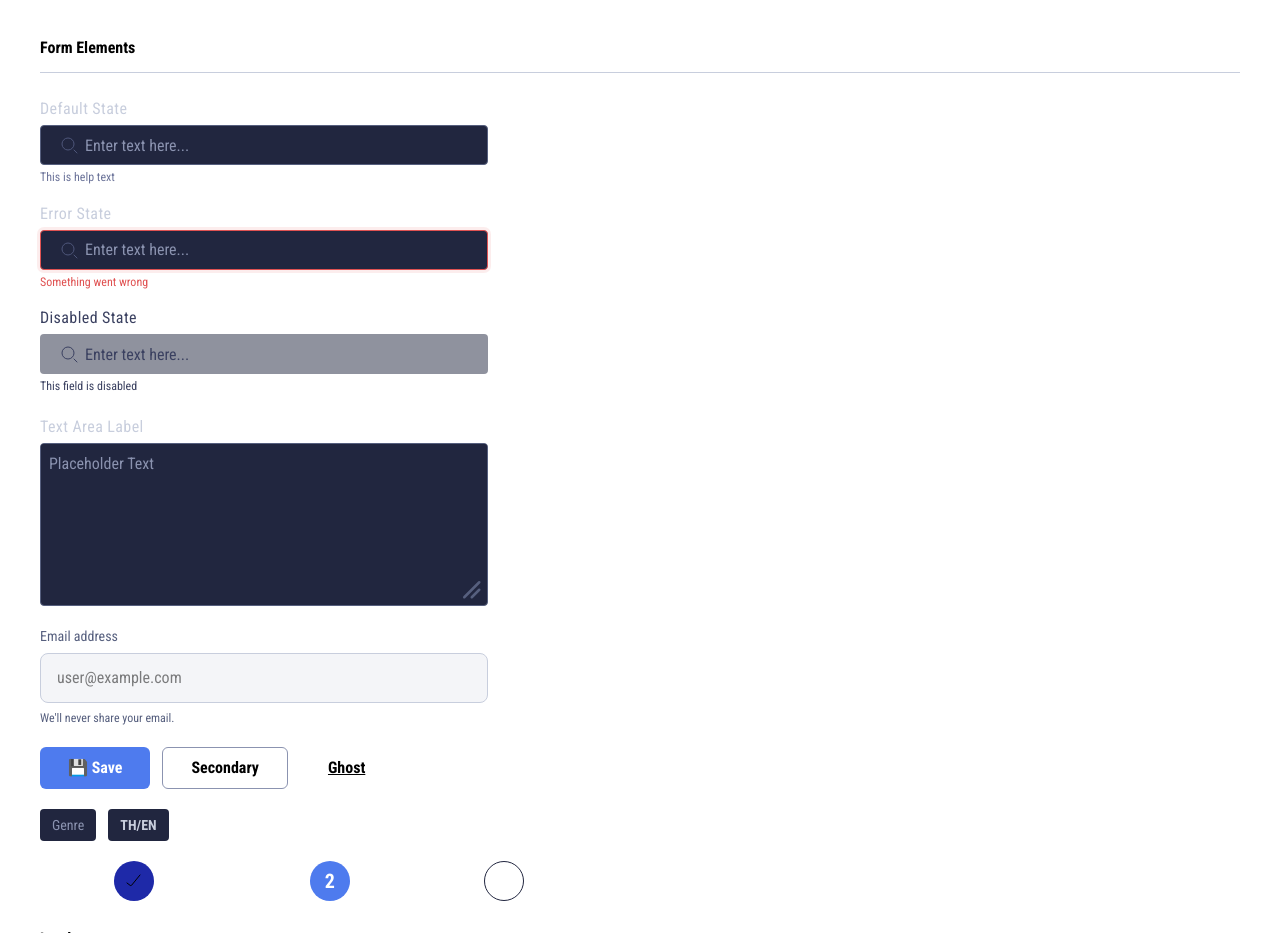
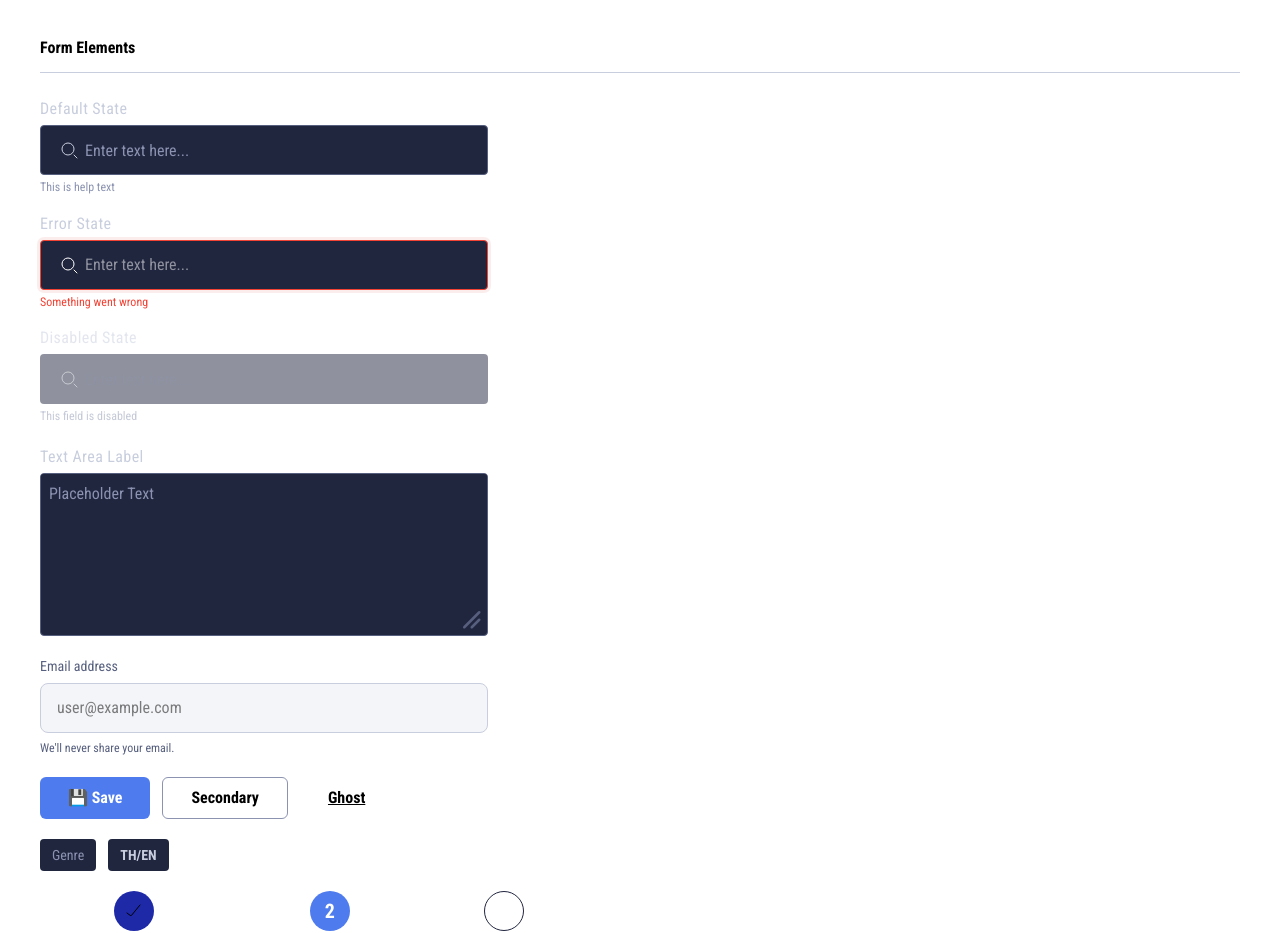
Before and after one commit to fsd10-finalproject2/minor-cineplex-app, a Vue app: page / in a window 1280 px wide. Shown: the part 3180-4113 px from the top of the page. Built offline with nearby package versions, Linux system fonts and the light colour scheme.

Commit message:
fix: adjust BaseInput and BaseTextarea style

```diff
--- a/src/components/ui/BaseInput/BaseInput.vue
+++ b/src/components/ui/BaseInput/BaseInput.vue
@@ -19,18 +19,17 @@ const isFocused = ref(false)
 const isDisabled = computed(() => props.state === 'disable')
 const isError = computed(() => props.state === 'error')
 const isFilled = computed(() => !!props.modelValue && props.modelValue.length > 0)
-//บางสีลองใช้แล้วมันแปลก ๆ จาก figma เลยหาสีที่ใกล้เคียงกับ figma
 const wrapperClasses = computed(() => {
   // 1. Base Style
   const layout =
-    'flex items-center h-10 rounded-sm border transition-all duration-150 pl-[16px] py-[12px] pr-[12px] gap-[4px]'
+    'flex items-center rounded-sm border transition-all duration-150 pl-[16px] py-[12px] pr-[12px] gap-[4px]'
 
   // 2. Visual styles per state
   const styles = {
-    error: 'bg-gray-100 border-[#e05252] shadow-[0_0_0_3px_rgba(224,82,82,0.10)]',
+    error: 'bg-gray-100 border-[#F34335] shadow-[0_0_0_3px_rgba(224,82,82,0.10)]',
     disabled: 'bg-gray-100/50 border-transparent cursor-not-allowed',
     focused: 'bg-gray-100 border-gray-300 shadow-[0_0_0_3px_rgba(108,111,255,0.12)]',
-    filled: 'bg-gray-100 border-[#3d4566]',
+    filled: 'bg-gray-100 border-gray-200',
     default: 'bg-gray-100 border-gray-200',
   }
 
@@ -49,30 +48,32 @@ const wrapperClasses = computed(() => {
 })
 
 const labelClasses = computed(() => {
-  const base = 'text-[16px] font-normal style-body-2 tracking-wide select-none'
+  const base = 'text-[16px] style-body-2 tracking-wide select-none'
   const styles = {
-    disabled: 'text-[#3a4060]',
+    error: 'text-gray-400',
+    disabled: 'text-gray-400/50',
     default: 'text-gray-400',
   }
-  return [base, isDisabled.value ? styles.disabled : styles.default]
+  return [base, isDisabled.value ? styles.disabled : isError.value ? styles.error : styles.default]
 })
 
 const inputClasses = computed(() => {
   const base = 'flex-1 h-full bg-transparent border-none outline-none text-[16px]'
   const styles = {
-    disabled: 'text-[#3a4060] cursor-not-allowed placeholder:text-[#3a4060]',
+    error: 'text-white',
+    disabled: 'text-gray-300/50 cursor-not-allowed',
     default: 'text-white placeholder:text-gray-300',
   }
-  return [base, isDisabled.value ? styles.disabled : styles.default]
+  return [base, isDisabled.value ? styles.disabled : isError.value ? styles.error : styles.default]
 })
 
 const helpTextClasses = computed(() => {
   const base = 'text-xs leading-snug m-0'
   const styles = {
-    error: 'text-[#e05252]',
-    disabled: 'text-[#3a4060]',
-    default: 'text-[#6b7399]',
-  } //ใช้สีใกล้เคียงกับ figma
+    error: 'text-[#F34335]',
+    disabled: 'text-gray-300/50',
+    default: 'text-gray-300',
+  }
   const textStyle = isError.value
     ? styles.error
     : isDisabled.value
@@ -84,10 +85,11 @@ const helpTextClasses = computed(() => {
 const leftIconClasses = computed(() => {
   const base = 'flex items-center justify-center pointer-events-none'
   const styles = {
-    disabled: 'text-[#3a4060]',
-    default: 'text-[#4e567a]',
+    disabled: 'text-white/50',
+    error: 'text-white',
+    default: 'text-gray-400',
   }
-  return [base, isDisabled.value ? styles.disabled : styles.default]
+  return [base, isDisabled.value ? styles.disabled : isError.value ? styles.error : styles.default]
 })
 
 function onInput(event: Event) {
@@ -129,7 +131,7 @@ function onClear() {
         v-if="showRightIcon && modelValue && !isDisabled"
         type="button"
         aria-label="Clear input"
-        class="flex items-center justify-center text-[#4e567a] rounded p-0.5 cursor-pointer transition-colors duration-150 hover:text-[#c8ccde] hover:bg-white/[0.06]"
+        class="flex items-center justify-center text-gray-300"
         @click="onClear"
       >
         <XIcon />
--- a/src/components/ui/BaseTextarea/BaseTextarea.vue
+++ b/src/components/ui/BaseTextarea/BaseTextarea.vue
@@ -31,7 +31,7 @@ const wrapperClasses = computed(() => {
 
   // 2. Visual styles per state
   const styles = {
-    disabled: 'border-transparent cursor-not-allowed', //เพิ่มเติมจาก figma
+    disabled: 'border-transparent cursor-not-allowed',
     focused: 'border-gray-300 shadow-[0_0_0_3px_rgba(108,111,255,0.12)] text-gray-300',
     filled: 'border-gray-200',
     default: 'border-gray-200',
@@ -52,7 +52,7 @@ const wrapperClasses = computed(() => {
 const labelClasses = computed(() => {
   const base = 'text-[16px] font-normal tracking-wide select-none style-body-2'
   const styles = {
-    disabled: 'text-[#3a4060]',
+    disabled: 'text-gray-100/50',
     default: 'text-gray-400',
   }
   return [base, isDisabled.value ? styles.disabled : styles.default]
@@ -62,7 +62,7 @@ const textareaClasses = computed(() => {
   const base =
     'w-full bg-gray-100 border-none outline-none resize-none text-[16px] pt-[8px] pl-[8px] pb-[2px] pr-[2px] style-body-2'
   const styles = {
-    disabled: 'text-[#3a4060] cursor-not-allowed placeholder:text-[#3a4060]',
+    disabled: 'text-gray-100/50 cursor-not-allowed placeholder:text-text-gray-100/50',
     default: 'text-white placeholder:text-gray-300',
   }
   return [base, isDisabled.value ? styles.disabled : styles.default]
@@ -71,8 +71,8 @@ const textareaClasses = computed(() => {
 const resizeHandleClasses = computed(() => {
   const base = 'absolute bottom-1 right-1 cursor-ns-resize select-none'
   const styles = {
-    disabled: 'text-[#3a4060] pointer-events-none',
-    resizing: 'text-[#6c6fff]',
+    disabled: 'text-gray-100/50 pointer-events-none',
+    resizing: 'text-gray-300',
     default: 'text-gray-200',
   }
   const visualStyle = isDisabled.value
@@ -148,8 +148,6 @@ function stopResize() {
 onUnmounted(() => {
   stopResize()
 })
-
-//^^^^^ Resize Handler ^^^^^
 </script>
 <template>
   <div class="flex flex-col gap-[4px]">
```
